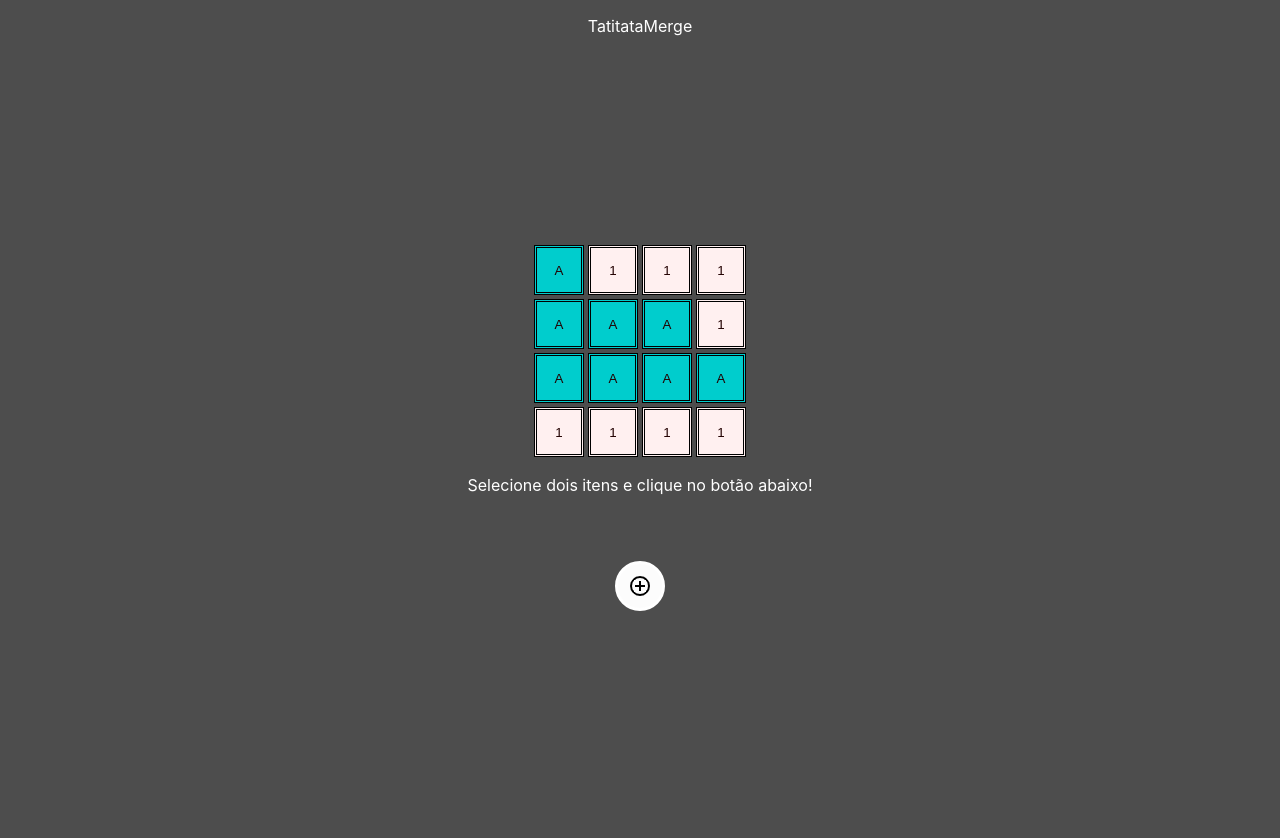
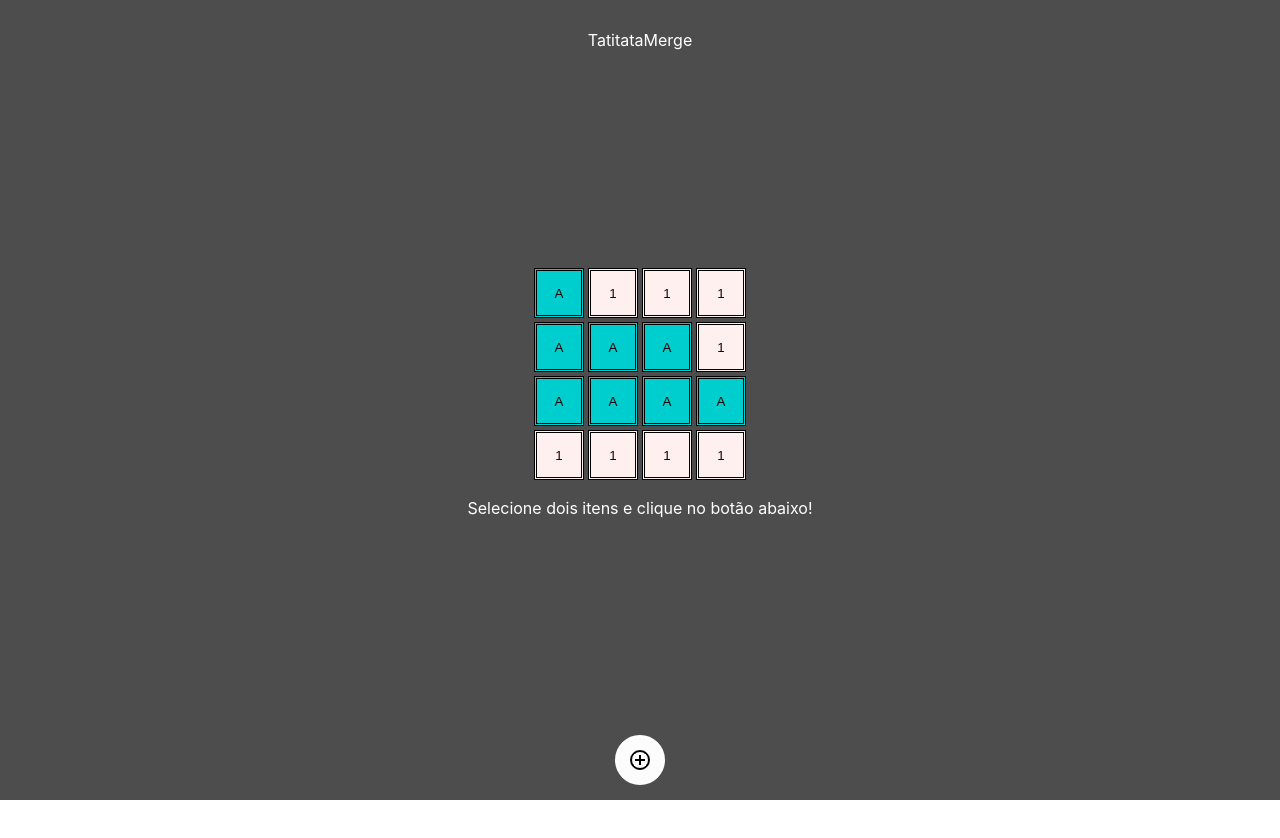
Before and after one commit to Tatitata1234/TatitataMerge, a React (Create React App) app: page / in a window 1280 px wide. Shown: the top 838 px of the page. After the commit the page ends 800 px from the top, so only its background shows below. Built offline with nearby package versions, Linux system fonts and the light colour scheme.

Commit message:
correções

```diff
--- a/public/index.html
+++ b/public/index.html
@@ -25,7 +25,7 @@
       work correctly both with client-side routing and a non-root public URL.
       Learn how to configure a non-root public URL by running `npm run build`.
     -->
-    <title>React App</title>
+    <title>Tatitata Merge</title>
   </head>
   <body>
     <noscript>You need to enable JavaScript to run this app.</noscript>
--- a/src/App.css
+++ b/src/App.css
@@ -2,13 +2,13 @@
   display: flex;
   flex-direction: row;
 }
-.body{
+.body-div{
   display: flex;
   flex-direction: column;
   align-items: center;
   justify-content: center;
   background-color: rgb(77, 77, 77);
-  height: 100vh;
+  height: 80%;
 }
 .header{
   display: flex;
@@ -16,6 +16,15 @@
   justify-content: center;
   color: rgb(255, 255, 255);
   background-color: rgb(77, 77, 77);
+  height: 10%;
+}
+.footer{
+  display: flex;
+  align-items: center;
+  justify-content: center;
+  color: rgb(255, 255, 255);
+  background-color: rgb(77, 77, 77);
+  height: 10%;
 }
 .botoes{
   display: flex;
@@ -23,7 +32,6 @@
   align-items: center;
   justify-content: space-around;
   width: 300px;
-  padding: 50px;
 }
 .botaoMerge:hover{
   border: 3px solid rgb(0, 0, 0);
@@ -53,3 +61,12 @@ button{
   color: red;
   text-decoration: underline;
 }
+.App{
+  height: 100%;
+}
+#root{
+  height: 100%;
+}
+head{
+  height: 0;
+}
--- a/src/App.js
+++ b/src/App.js
@@ -1,8 +1,8 @@
 import { useEffect, useState } from 'react';
 import './App.css';
+import add from './assets/add.png';
 import { ImprimeNumeros } from './ui/imprimeNumeros';
-import add from './assets/add.png'
-import AdSense from 'react-adsense';
+
 
 export const alfabeto = ['A', 'B', 'C', 'D', 'E', 'F', 'G', 'H', 'I', 'J', 'K', 'L', 'M', 'N', 'O', 'P', 'Q', 'R', 'S', 'T', 'U', 'V', 'W', 'X', 'Y', 'Z']
 function App() {
@@ -19,6 +19,20 @@ function App() {
   const mensagemDefault = 'Selecione dois itens e clique no botão abaixo!'
   const [mensagemErro, setMensagemErro] = useState(mensagemDefault)
   const [erro, setErro] = useState('sucesso')
+
+  useEffect(() => {
+    async function fetch() {
+      setRecarrega(false);
+    }
+    fetch()
+  }, [recarrega])
+
+  useEffect(() => {
+    async function fetch() {
+      preencherMapa()
+    }
+    fetch()
+  }, [inicioTela])
 
   function preencherMapa() {
     const mapaVazio = [linhaUm, linhaDois, linhaTres, linhaQuatro]
@@ -40,20 +54,6 @@ function App() {
     })
     setMapa(mapaPreenchido)
   }
-
-  useEffect(() => {
-    async function fetch() {
-      setRecarrega(false);
-    }
-    fetch()
-  }, [recarrega])
-
-  useEffect(() => {
-    async function fetch() {
-      preencherMapa()
-    }
-    fetch()
-  }, [inicioTela])
 
   function onClickMerge() {
     if (selecionadas[0] === -1 || selecionadas[1] === -1) {
@@ -115,14 +115,12 @@ function App() {
     setRecarrega(true)
   }
 
-
-
   return (
     <div className="App">
       <div className='header'>
         <p>TatitataMerge</p>
       </div>
-      <div className='body'>
+      <div className='body-div'>
         {mapa.map((linha, indexlinha) => {
           return (
             <div key={indexlinha} className='linhaCaixa'>
@@ -141,20 +139,14 @@ function App() {
           )
         })}
         <p className={`mensagem-${erro}`}>{mensagemErro}</p>
+      </div>
+      <div className='footer'>
         <div className='botoes'>
           <button onClick={onClickMerge} disabled={botoesDesligados} className='botaoMerge'>
             <img src={add} alt="Botão de merge" />
           </button>
-
         </div>
       </div>
-      <AdSense.Google
-        client='ca-pub-7882335870510969'
-        slot='XXXXXXXXXX'
-        style={{ display: 'block' }}
-        format='auto'
-        responsive='true'
-      />
     </div>
   );
 }
--- a/src/index.css
+++ b/src/index.css
@@ -5,9 +5,14 @@ body {
     sans-serif;
   -webkit-font-smoothing: antialiased;
   -moz-osx-font-smoothing: grayscale;
+  display: flexbox;
+  height: 100%;
 }
 
 code {
   font-family: source-code-pro, Menlo, Monaco, Consolas, 'Courier New',
     monospace;
 }
+html{
+  height: 100vh;
+}
```
Also changed, not shown: 1 other file (tests, documents, lock files or other folders).
